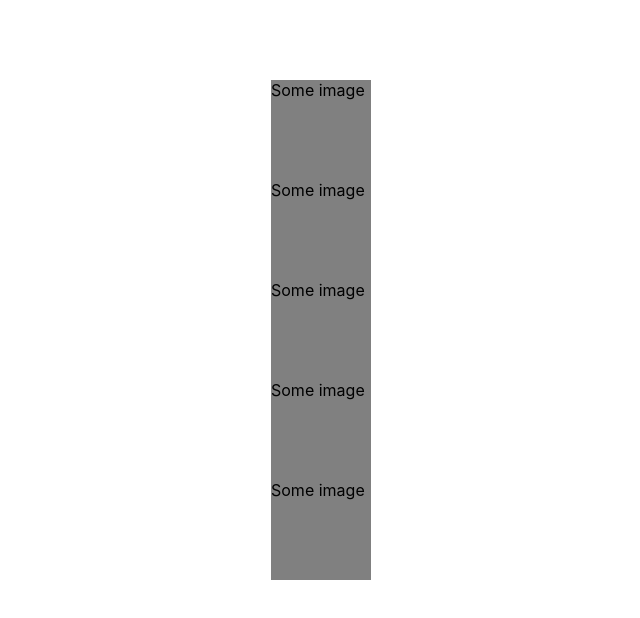
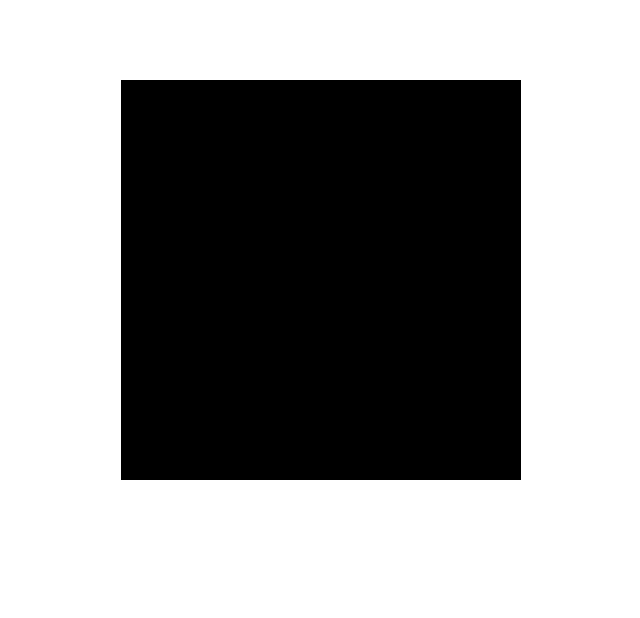
Before and after one commit to kgallego/BordGames, a React (Create React App) app: page / in a window 1280 px wide. Shown: the top 618 px of the page, without its empty margins (319-959 px from the left). Built offline with nearby package versions, Linux system fonts and the light colour scheme.

Commit message:
add multiple tiles
- add possible redesign

```diff
--- a/src/games/Hover/Screen.tsx
+++ b/src/games/Hover/Screen.tsx
@@ -3,18 +3,24 @@ import TileContainer from "./TileContainer";
 
 const styles: Styles = {
   game: {
-    backgroundColor: 'grey',
+    backgroundColor: 'black',
+    display: "grid",
+    gridTemplateColumns: '100px 100px 100px 100px',
+    gridTemplateRows: 'auto',
   }
 };
 
 const Hover: React.FC = () => {
+  const renderTiles = (amount: number) => {
+    let tiles = [];
+    for (let i = 0; i < amount; i++) {
+      tiles.push(<TileContainer />);
+    }
+    return tiles;
+  };
   return (
     <div style={styles.game}>
-      <TileContainer />
-      <TileContainer />
-      <TileContainer />
-      <TileContainer />
-      <TileContainer />
+      {renderTiles(16)}
     </div>
   )
 };
--- a/src/games/Hover/Tile.tsx
+++ b/src/games/Hover/Tile.tsx
@@ -37,7 +37,7 @@ const Tile: React.FC<TileProps> = (props: TileProps) => {
 
   return (
     <div>
-      <div style={styles.tile} onMouseOver={handleHover} data-testid="tile">Some image</div>
+      <div style={styles.tile} onMouseOver={handleHover} data-testid="tile" />
     </div>
   )
 };
```
Also changed, not shown: src/games/Hover/animations-test.css (added, +24 -0 lines).
